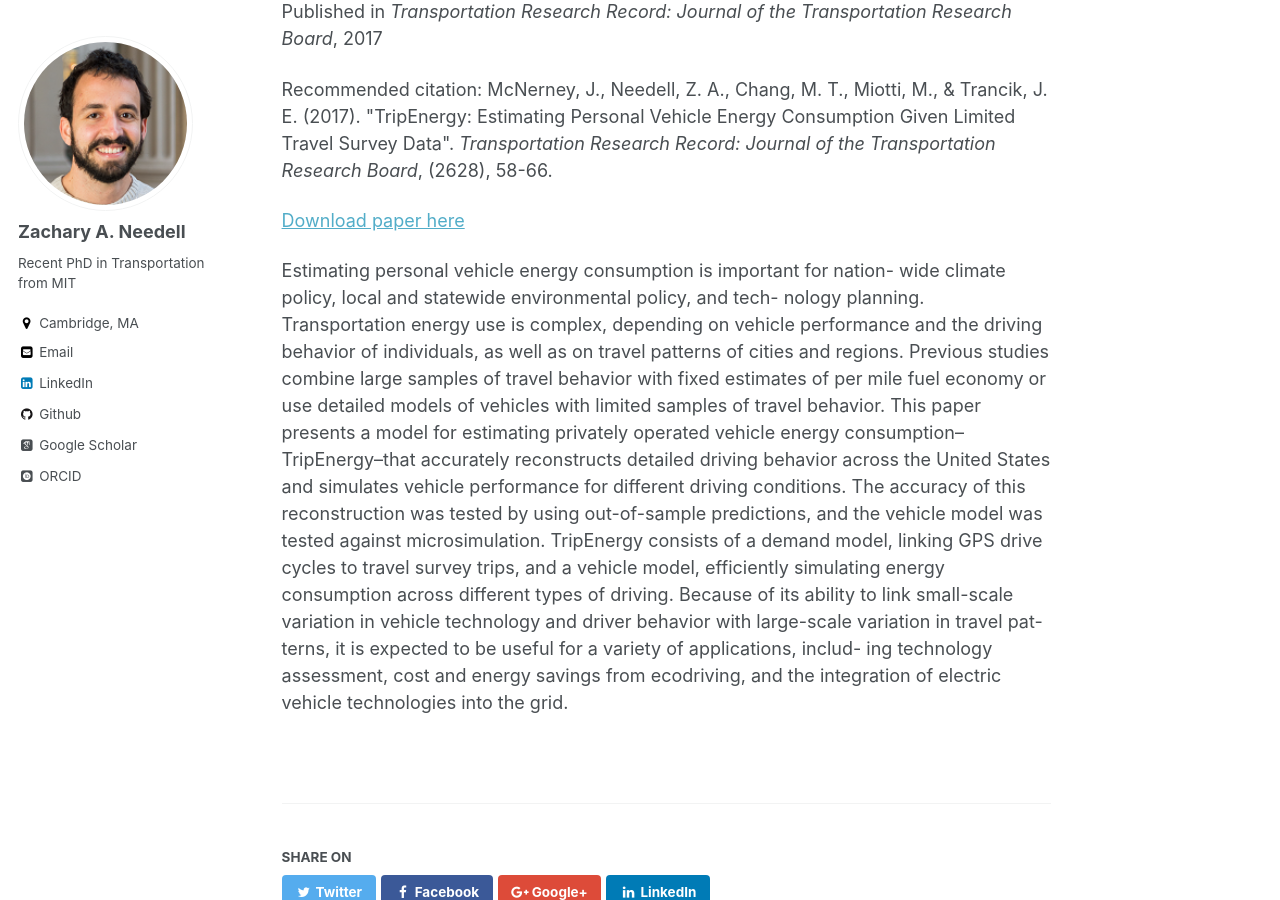
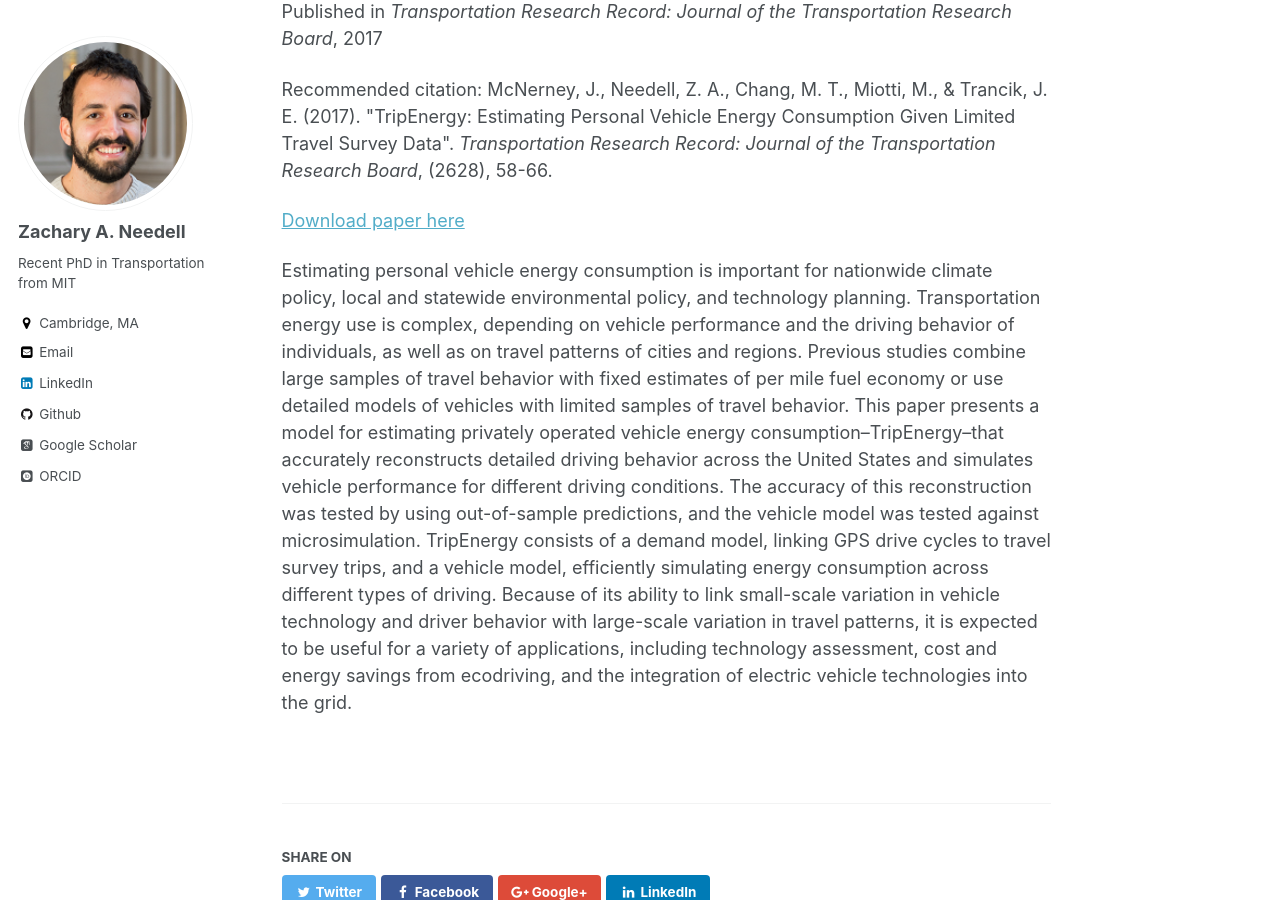
Before and after one commit to zneedell/zneedell.github.io, a Jekyll site: the page built from _publications/TRR_2017.md, in a window 1280 px wide and 900 px high, scrolled down 194 px. Built offline with Jekyll 4.4.1, drawn with Linux system fonts in a browser that asks for light colours; some web fonts are replaced.

```diff
--- a/_publications/TRR_2017.md
+++ b/_publications/TRR_2017.md
@@ -10,4 +10,4 @@
 
 [Download paper here](http://zneedell.github.io/files/TRR_2628-07.pdf)
 
-Estimating personal vehicle energy consumption is important for nation- wide climate policy, local and statewide environmental policy, and tech- nology planning. Transportation energy use is complex, depending on vehicle performance and the driving behavior of individuals, as well as on travel patterns of cities and regions. Previous studies combine large samples of travel behavior with fixed estimates of per mile fuel economy or use detailed models of vehicles with limited samples of travel behavior. This paper presents a model for estimating privately operated vehicle energy consumption--TripEnergy--that accurately reconstructs detailed driving behavior across the United States and simulates vehicle performance for different driving conditions. The accuracy of this reconstruction was tested by using out-of-sample predictions, and the vehicle model was tested against microsimulation. TripEnergy consists of a demand model, linking GPS drive cycles to travel survey trips, and a vehicle model, efficiently simulating energy consumption across different types of driving. Because of its ability to link small-scale variation in vehicle technology and driver behavior with large-scale variation in travel pat- terns, it is expected to be useful for a variety of applications, includ- ing technology assessment, cost and energy savings from ecodriving, and the integration of electric vehicle technologies into the grid.
+Estimating personal vehicle energy consumption is important for nationwide climate policy, local and statewide environmental policy, and technology planning. Transportation energy use is complex, depending on vehicle performance and the driving behavior of individuals, as well as on travel patterns of cities and regions. Previous studies combine large samples of travel behavior with fixed estimates of per mile fuel economy or use detailed models of vehicles with limited samples of travel behavior. This paper presents a model for estimating privately operated vehicle energy consumption--TripEnergy--that accurately reconstructs detailed driving behavior across the United States and simulates vehicle performance for different driving conditions. The accuracy of this reconstruction was tested by using out-of-sample predictions, and the vehicle model was tested against microsimulation. TripEnergy consists of a demand model, linking GPS drive cycles to travel survey trips, and a vehicle model, efficiently simulating energy consumption across different types of driving. Because of its ability to link small-scale variation in vehicle technology and driver behavior with large-scale variation in travel patterns, it is expected to be useful for a variety of applications, including technology assessment, cost and energy savings from ecodriving, and the integration of electric vehicle technologies into the grid.
```
